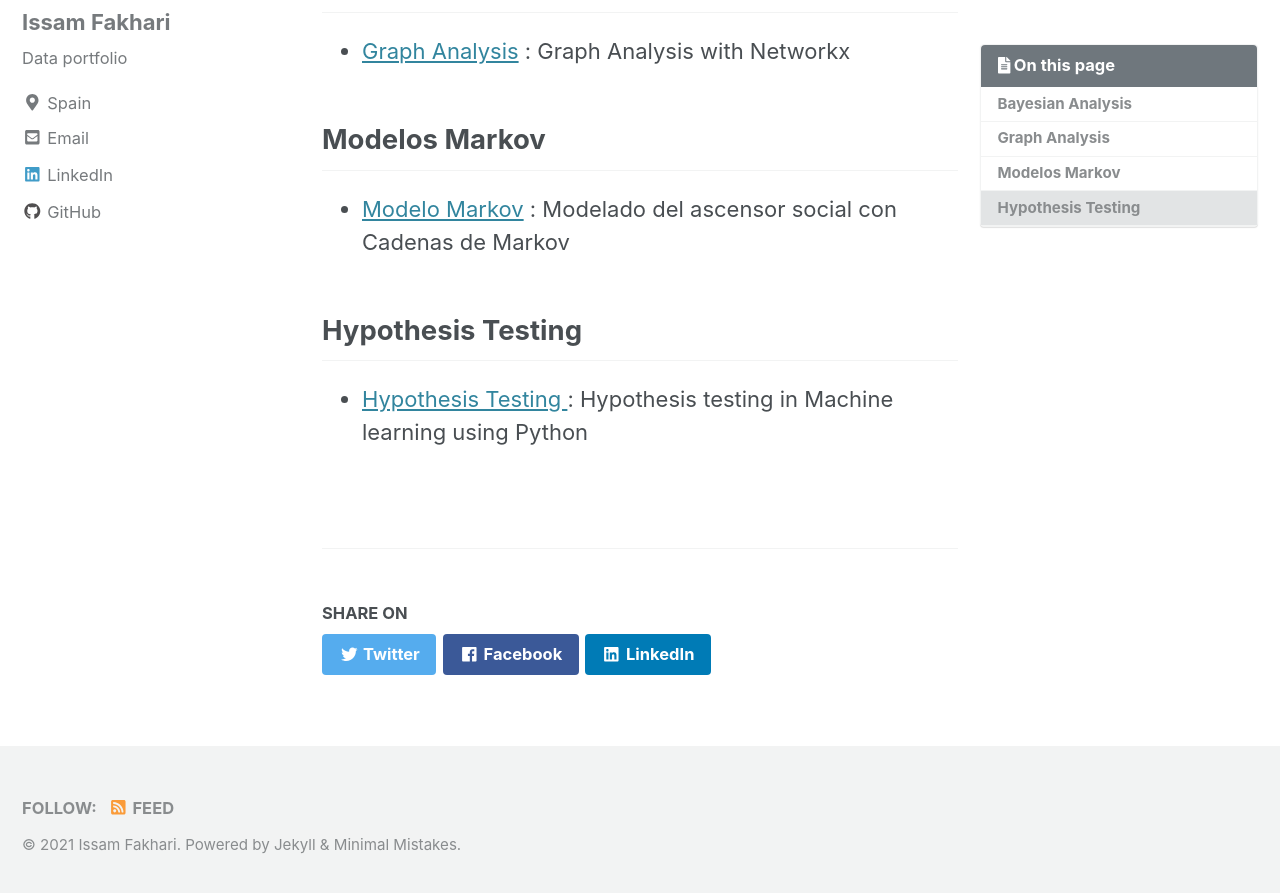
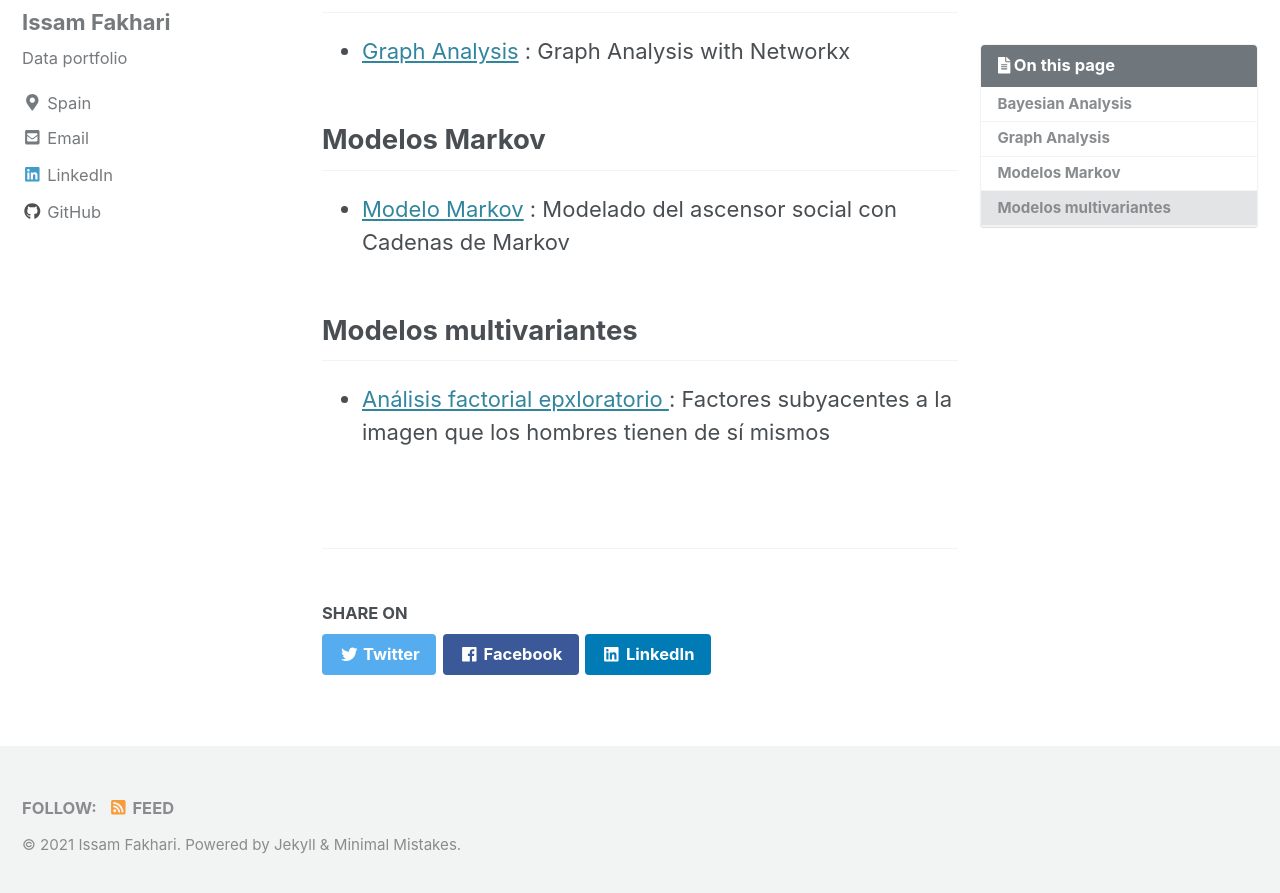
Before and after one commit to IssamFakhari/issamfakhari.github.io, a Jekyll site: the page built from _pages/st.md, in a window 1280 px wide and 900 px high, scrolled down 772 px. Shown: the top 893 px of the window. Built offline with Jekyll 4.4.1, drawn with Linux system fonts in a browser that asks for light colours; cached includes are drawn as plain includes.

Commit message:
Update st.md

```diff
--- a/_pages/st.md
+++ b/_pages/st.md
@@ -31,6 +31,6 @@ A series of articles dedicated to Statistics
 
 
 
-## Hypothesis Testing
+## Modelos multivariantes
 
-* [Hypothesis Testing ](https://mohameddhaoui.github.io/statistics/hypothesis_testing/) : Hypothesis testing in Machine learning using Python
+* [Análisis factorial epxloratorio ](https://issamfakhari.github.io/statistics/analisisFactorialExploratorio/) : Factores subyacentes a la imagen que los hombres tienen de sí mismos
```
